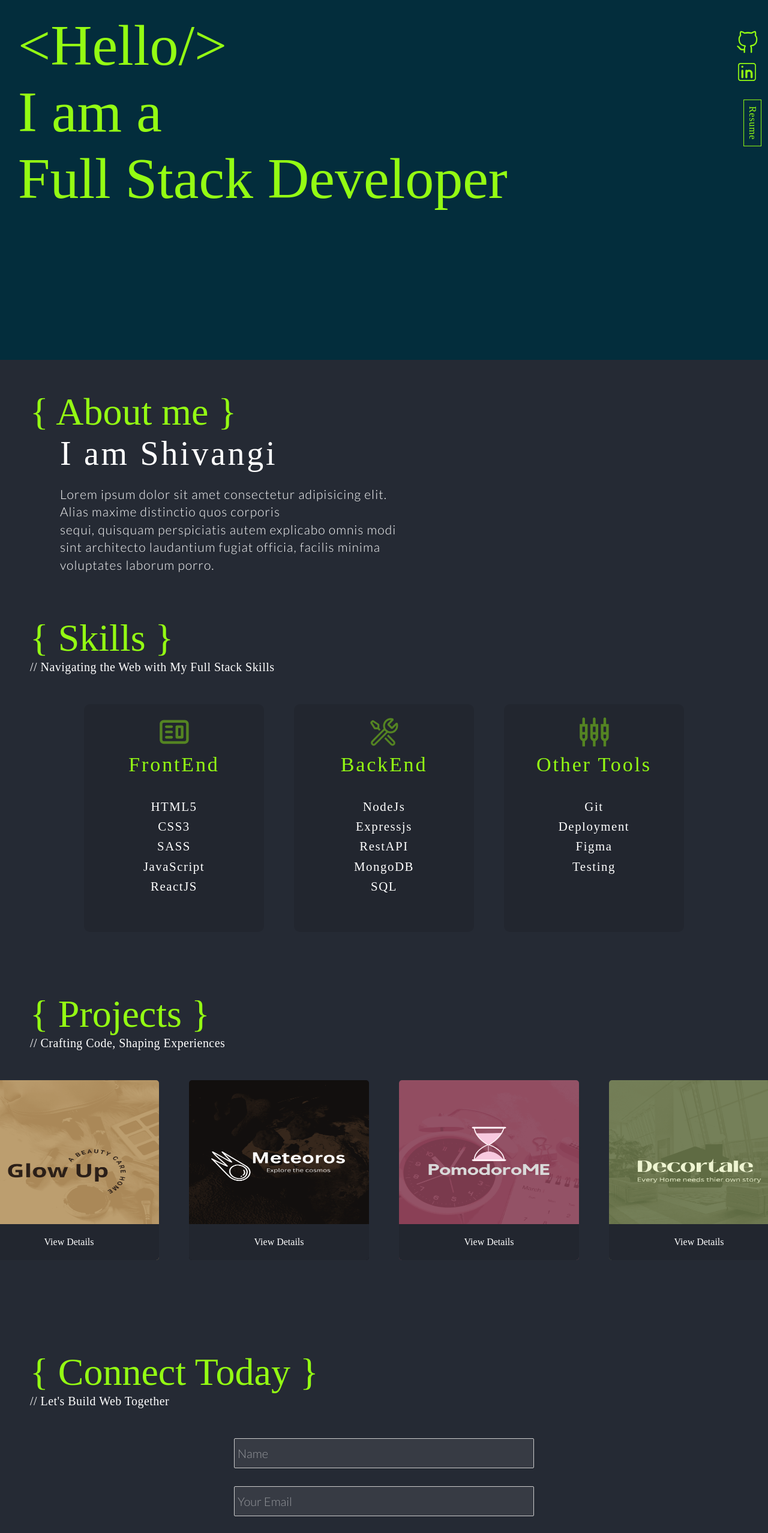
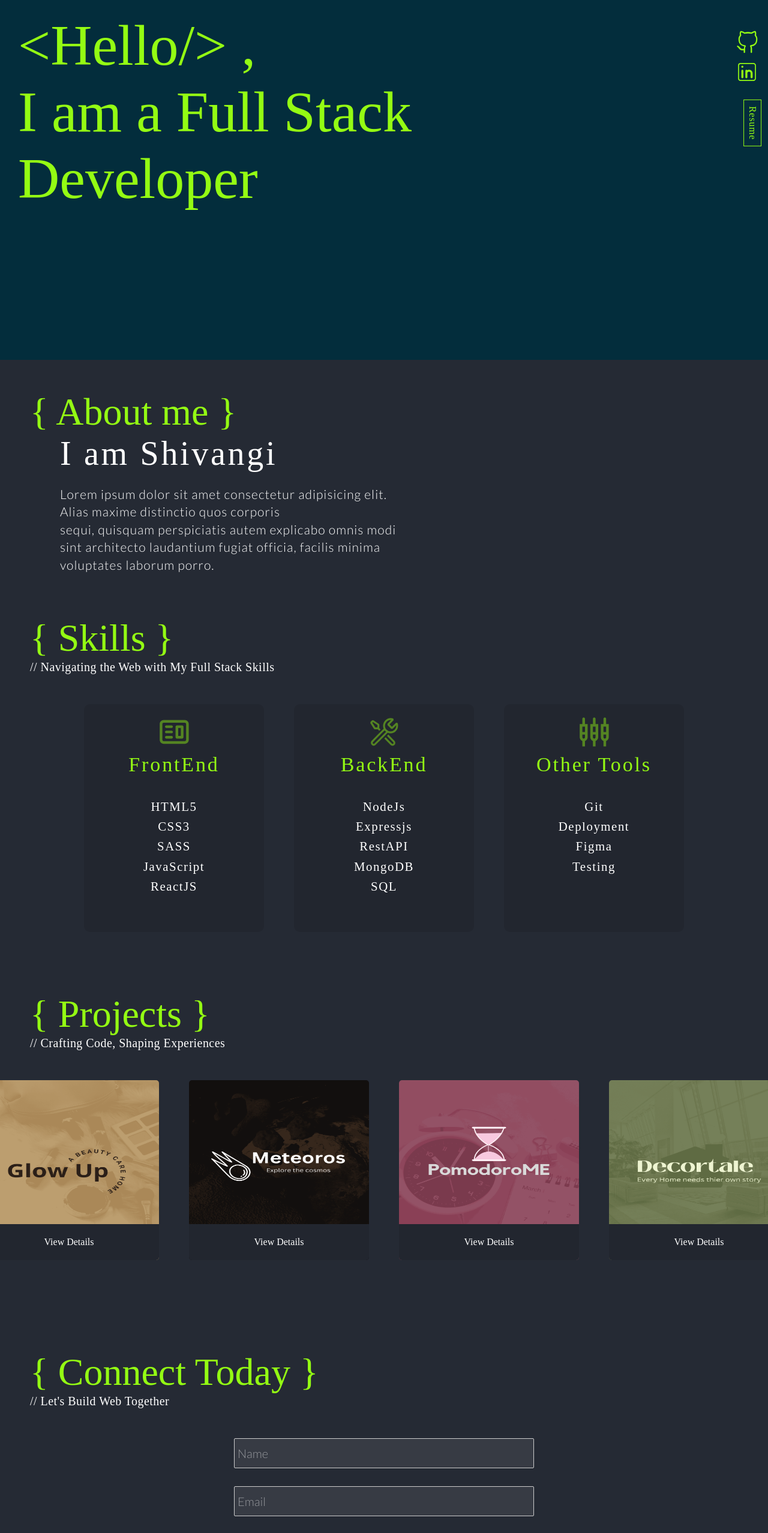
Before and after one commit to Shivangi020/Portfolio, a React (Vite) app: page / in a window 1280 px wide. Shown: the part 100-2656 px from the top of the page at 60% size. Built offline with nearby package versions, Linux system fonts and the light colour scheme; a web font is replaced by a local one.

Commit message:
Styling : Contact Form

```diff
--- a/src/Components/Contact.jsx
+++ b/src/Components/Contact.jsx
@@ -10,11 +10,11 @@ const Contact = () => {
       />
       <section className="contact-s">
         <form className="contact-form">
-          <input type="text" name="from_name" placeholder="Name"/>
-          <input type="email" name="from_email" placeholder="Your Email" />
+          <input type="text" name="from_name" placeholder="Name" required />
+          <input type="email" name="from_email" placeholder="Email" required />
           <input type="text" name="subject" placeholder="Subject" />
-          <textarea name="html_message" placeholder="Message"></textarea>
-          <input type="submit" value="Send" />
+          <textarea name="html_message" placeholder="Message" required></textarea>
+          <input type="submit" value="Stay Connected"  className="input-btn"/>
         </form>
       </section>
     </div>
--- a/src/Components/Home.jsx
+++ b/src/Components/Home.jsx
@@ -6,9 +6,9 @@ function Home() {
   return (
     <div id='Home'>
       <div className='home-cn'>
-         <p>{`<Hello/>`}</p>
-         <p>I am a </p>
-         <p>Full Stack Developer</p>
+         <p>{`<Hello/>`} ,</p>
+         <p>I am a Full Stack</p>
+         <p> Developer</p>
       </div>
       <div className='links-on-home'>
        <a href='https://github.com/Shivangi020'  target='_blank'><VscGithubAlt/></a>
--- a/src/Sass/_Contact.scss
+++ b/src/Sass/_Contact.scss
@@ -16,7 +16,8 @@
       flex-direction: column;
       gap: 30px;
 
-      input ,textarea{
+      input,
+      textarea {
         width: 500px;
         height: 50px;
         padding: 5px;
@@ -30,7 +31,8 @@
         font-weight: 400;
       }
 
-      input::placeholder ,textarea::placeholder {
+      input::placeholder,
+      textarea::placeholder {
         color: $placeholder-color;
         font-family: $paragraph-font;
         font-size: 20px;
@@ -39,11 +41,21 @@
         line-height: normal;
       }
 
-      textarea{
+      textarea {
         resize: vertical;
         max-height: 450px;
         min-height: 180px;
       }
+
+      .input-btn {
+        align-self: center;
+        width: 170px;
+        border-radius: 2px;
+        border: 3px solid $heading-color;
+        background: inherit;
+        color: $heading-color;
+        cursor: pointer;
+      }
     }
   }
 }
```
